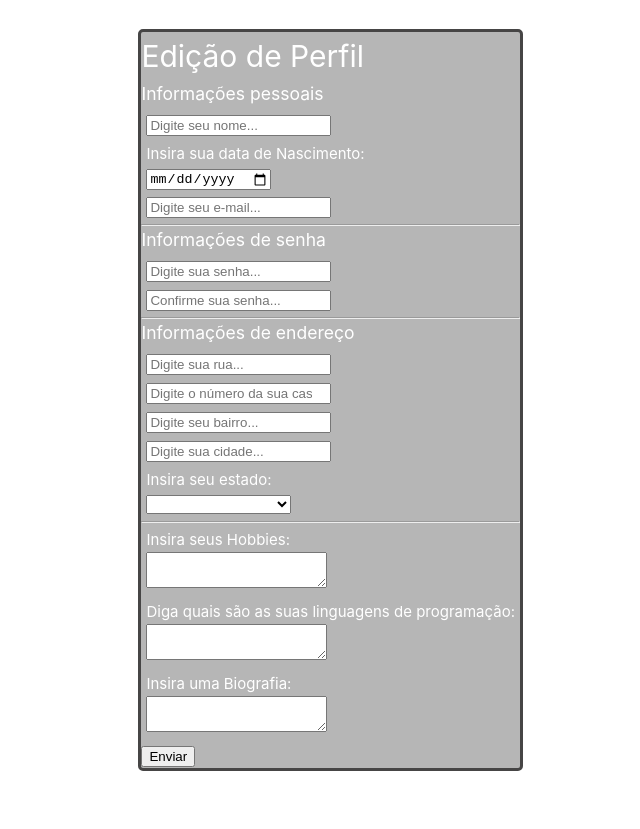
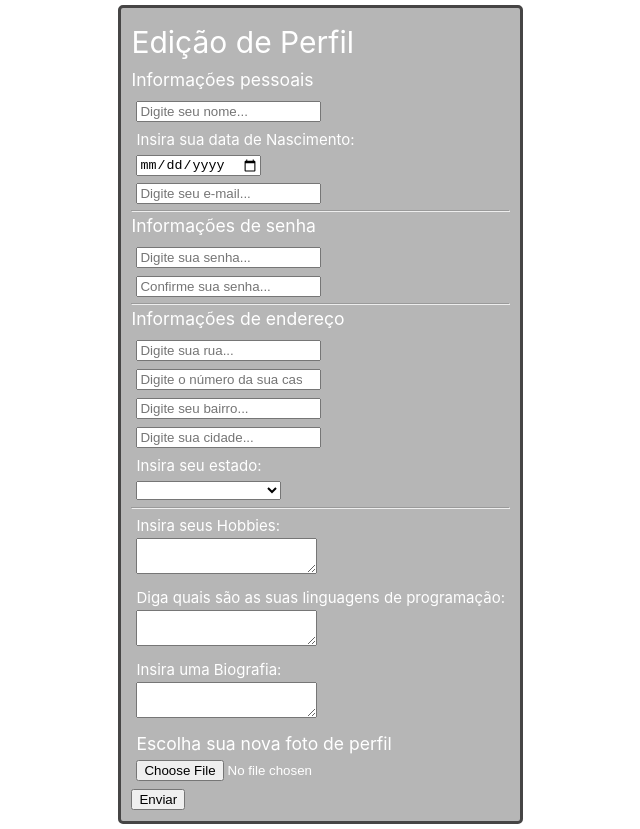
Before and after one commit to laissamendes/laissa, a Vue app: page / in a window 1280 px wide. Shown: the whole page, without its empty margins (112-752 px from the left). Before the commit the page ends 800 px from the top, so only its background shows below. Built offline with nearby package versions, Linux system fonts and the light colour scheme.

Commit message:
comit dio dia 4/4/23

```diff
--- a/src/App.vue
+++ b/src/App.vue
@@ -14,6 +14,7 @@ const estado = ref("")
 const hobbies = ref("")
 const ling_programacao = ref("")
 const biografia = ref("")
+const imagem = ref("")
 </script>
 
 <template>
@@ -97,6 +98,13 @@ const biografia = ref("")
   <h4>Insira uma Biografia:</h4>
   <textarea v-model="biografia"></textarea>
 </div>
+<div>
+  <h3>Escolha sua nova foto de perfil</h3>
+  <input type="hidden" v-model="imagem" />
+
+<input type="file" />
+</div>
+
 <button type="submit">Enviar</button>
 </form>
   </div>
@@ -112,5 +120,6 @@ div{
   border-color: rgb(70, 69, 69);
   border-style: solid;
   color: white;
+  padding: 10px;
 }
 </style>
```
